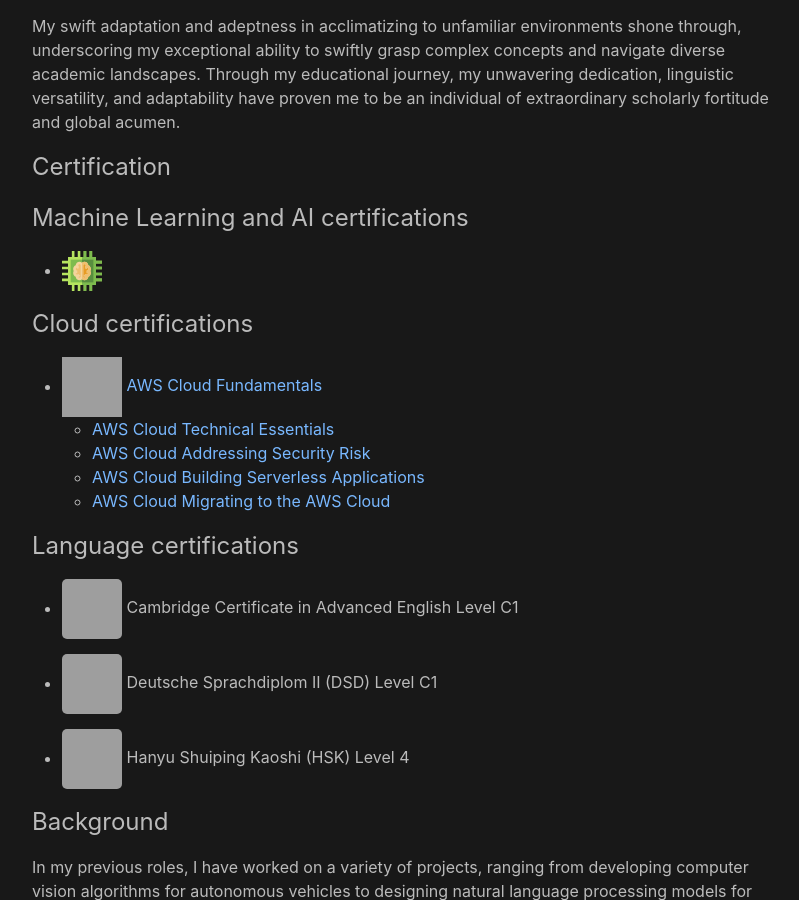
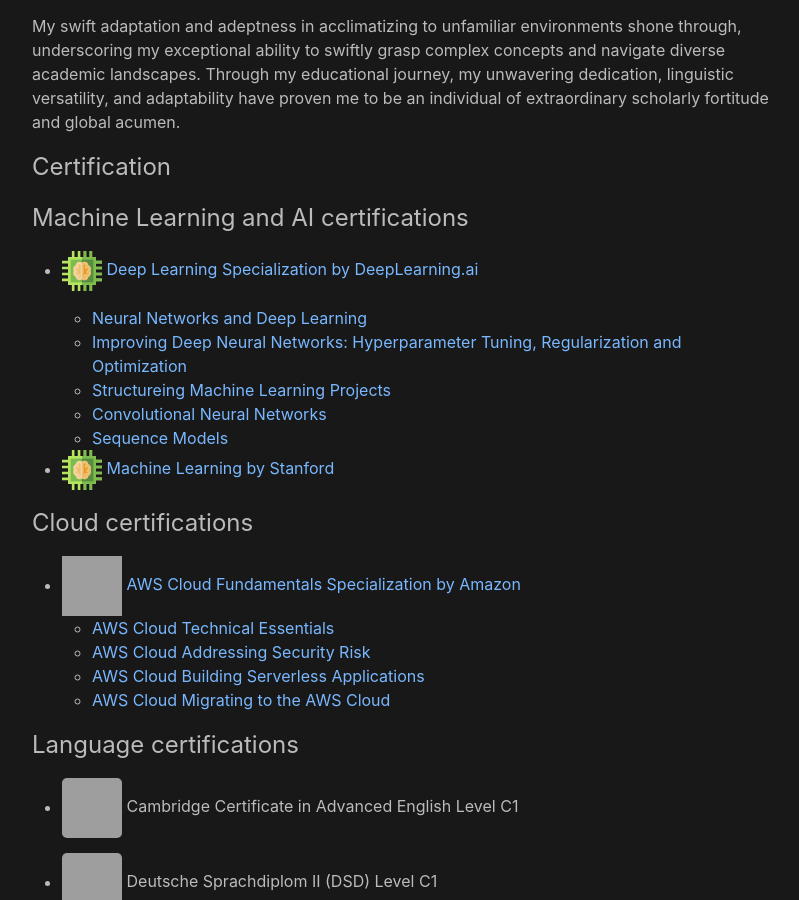
Before and after one commit to theoparashkevov/theoparashkevov.github.io, a Jekyll site: the page built from docs/index.md, in a window 1280 px wide and 900 px high, scrolled down 4712 px. Shown: the whole window, without its empty margins (238-1037 px from the left). Built offline with Jekyll 4.4.1, drawn with Linux system fonts in a browser that asks for light colours; some of the changed text lies outside the part shown; grey boxes are pictures that could not be loaded.

Commit message:
update ML certificates

```diff
--- a/docs/index.md
+++ b/docs/index.md
@@ -141,11 +141,20 @@
 
 ## Machine Learning and AI certifications
 
-- <img src="{{ "assets/img/ai.svg" | relative_url }}" width="40" height="40" />
+- <img src="{{ "assets/img/ai.svg" | relative_url }}" width="40" height="40" /> <a href="https://www.coursera.org/account/accomplishments/specialization/certificate/MACTRCAXVALX"> Deep Learning Specialization by DeepLearning.ai</a>
+
+    - [Neural Networks and Deep Learning](https://www.coursera.org/account/accomplishments/verify/FD8HY2KD3T55?utm_source=link)
+    - [Improving Deep Neural Networks: Hyperparameter Tuning, Regularization and Optimization](https://www.coursera.org/account/accomplishments/verify/C4M3ZQ33PMTK)
+    - [Structureing Machine Learning Projects](https://www.coursera.org/account/accomplishments/certificate/6BP3V33D9TFX)
+    - [Convolutional Neural Networks](https://www.coursera.org/account/accomplishments/certificate/3AEMV7WBXUUT)
+    - [Sequence Models](https://www.coursera.org/account/accomplishments/certificate/ZNAKAYUTN3Z3)
+
+- <img src="{{ "assets/img/ai.svg" | relative_url }}" width="40" height="40" /> <a href="https://www.coursera.org/account/accomplishments/certificate/DENPFNEAEPBV" > Machine Learning by Stanford <a>
+
 
 ## Cloud certifications
 
-- <img src="https://cdn.jsdelivr.net/gh/devicons/devicon/icons/amazonwebservices/amazonwebservices-plain-wordmark.svg" width="60" height="60" style="max-width: 100%;" /> <a href="https://www.coursera.org/account/accomplishments/specialization/certificate/BW8ZJKANHPH5">AWS Cloud Fundamentals</a>
+- <img src="https://cdn.jsdelivr.net/gh/devicons/devicon/icons/amazonwebservices/amazonwebservices-plain-wordmark.svg" width="60" height="60" style="max-width: 100%;" /> <a href="https://www.coursera.org/account/accomplishments/specialization/certificate/BW8ZJKANHPH5">AWS Cloud Fundamentals Specialization by Amazon</a>
     - [AWS Cloud Technical Essentials](https://www.coursera.org/account/accomplishments/certificate/42KDWYQFQ9SK)
     - [AWS Cloud Addressing Security Risk](https://www.coursera.org/account/accomplishments/certificate/UN9M2TQRBBJV)
     - [AWS Cloud Building Serverless Applications](https://www.coursera.org/account/accomplishments/certificate/HPG7K3KRS52T)
```
